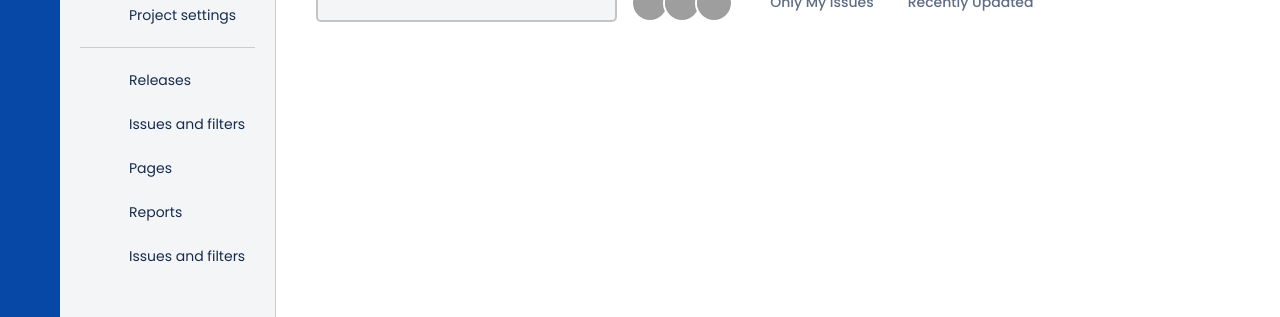
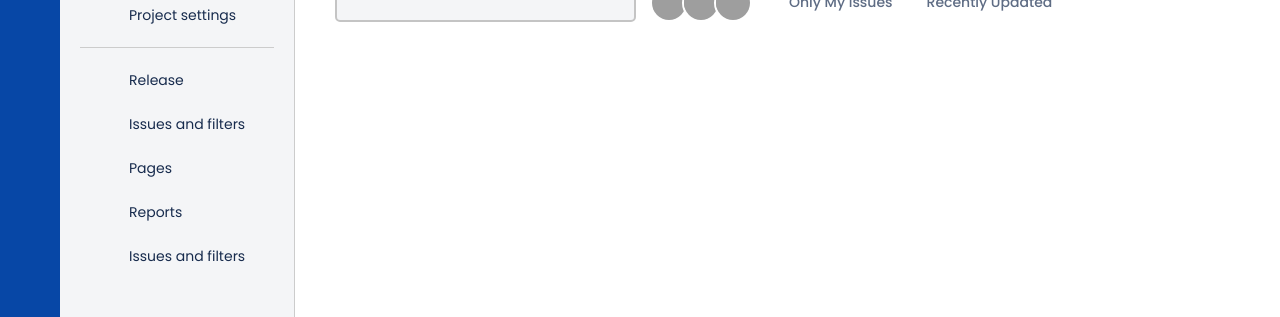
Before and after one commit to DoDung-BePresent/jira-clone, a React (Vite) app in the folder client/: page / in a window 1280 px wide. Shown: the part 141-458 px from the top of the page. Built offline with nearby package versions, Linux system fonts and the light colour scheme; grey boxes are pictures that could not be loaded; some icons are missing.

Commit message:
Create notImplement components

```diff
--- /dev/null
+++ b/client/src/app/Menu/NotImplement.tsx
@@ -0,0 +1,23 @@
+import NotImplementedComponent from "../../components/NotImplementedComponent";
+import TextComponent from "../../components/TextComponent";
+
+interface Props {
+  text: string;
+}
+
+const NotImplement = (props: Props) => {
+  const { text } = props;
+  return (
+    <div
+      style={{
+        position: "relative",
+        width: "70%",
+      }}
+    >
+      <TextComponent text={text} />
+      <NotImplementedComponent />
+    </div>
+  );
+};
+
+export default NotImplement;
--- a/client/src/app/Menu/index.tsx
+++ b/client/src/app/Menu/index.tsx
@@ -13,6 +13,7 @@ import {
   Setting2,
 } from "iconsax-react";
 import MenuFilters from "./MenuFilters";
+import NotImplement from "./NotImplement";
 
 const index = () => {
   return (
@@ -21,7 +22,7 @@ const index = () => {
       padding="20px"
       bgColor={globalColors.bgColor}
       gap={10}
-      styles={{ borderRight: "1px solid #cccccc" }}
+      styles={{ borderRight: "1px solid #cccccc", width: "235px" }}
     >
       <RowComponent>
         <img
@@ -57,23 +58,23 @@ const index = () => {
       <ColComponent padding="0px">
         <MenuFilters>
           <Car size={24} />
-          <TextComponent text="Releases" />
+          <NotImplement text="Release" />
         </MenuFilters>
         <MenuFilters>
           <FilterSquare size={24} />
-          <TextComponent text="Issues and filters" />
+          <NotImplement text="Issues and filters" />
         </MenuFilters>
         <MenuFilters>
           <Notepad2 size={24} />
-          <TextComponent text="Pages" />
+          <NotImplement text="Pages" />
         </MenuFilters>
         <MenuFilters>
           <Diagram size={24} />
-          <TextComponent text="Reports" />
+          <NotImplement text="Reports" />
         </MenuFilters>
         <MenuFilters>
           <Box size={24} />
-          <TextComponent text="Issues and filters" />
+          <NotImplement text="Issues and filters" />
         </MenuFilters>
       </ColComponent>
     </ColComponent>
--- /dev/null
+++ b/client/src/components/NotImplementedComponent.tsx
@@ -0,0 +1,27 @@
+import TextComponent from "./TextComponent";
+import { globalColors } from "../constants/globalColors";
+
+const NotImplementedComponent = () => {
+  return (
+    <div
+      className="not-implemented"
+      style={{
+        backgroundColor: "rgb(223, 225, 230)",
+        padding: "3px 5px",
+        borderRadius: "5px",
+        position: "absolute",
+        top: 0,
+        opacity: 0,
+      }}
+    >
+      <TextComponent
+        size={12}
+        fontWeight={700}
+        color={globalColors.title}
+        text="NOT IMPLEMENTED"
+      />
+    </div>
+  );
+};
+
+export default NotImplementedComponent;
--- a/client/src/index.css
+++ b/client/src/index.css
@@ -32,6 +32,12 @@
   background-color: #f4f5f7 !important;
 }
 
+/* Menu label */
 .menu-label .label:hover {
   background-color: rgb(235, 236, 240) !important;
 }
+
+/* not-implement */
+.menu-label:hover .not-implemented {
+  opacity: 1 !important;
+}
```
